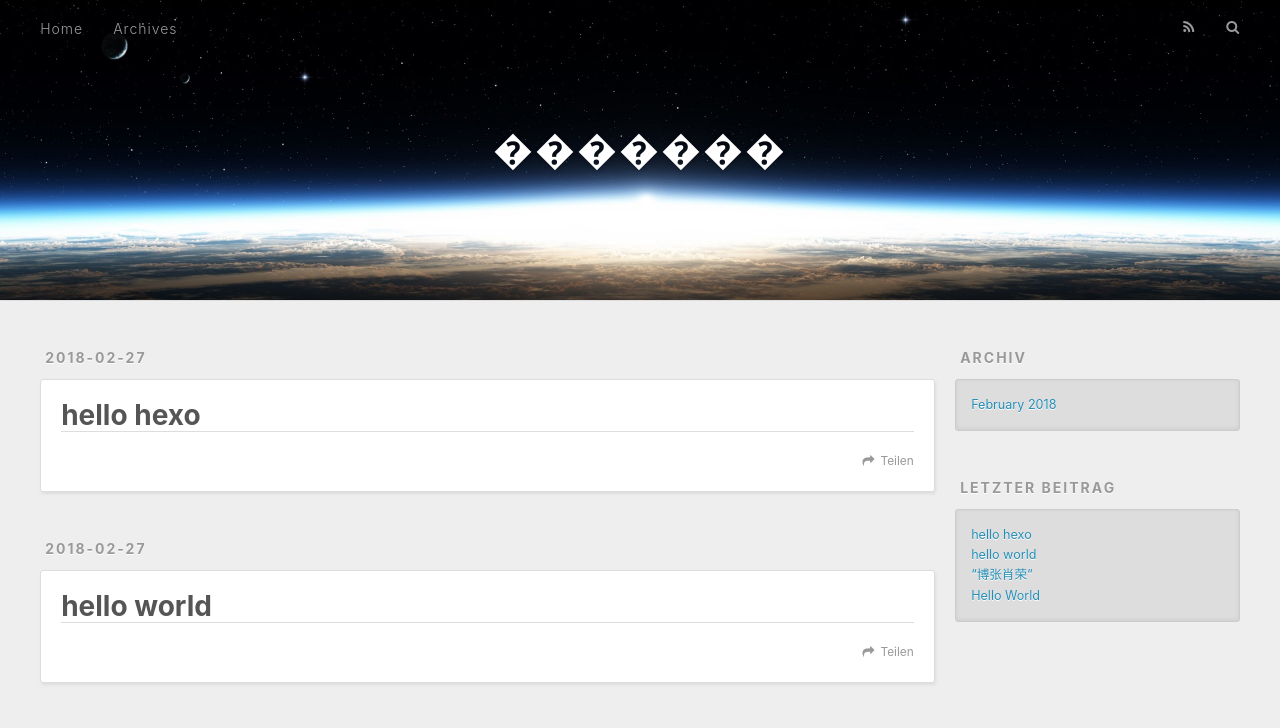
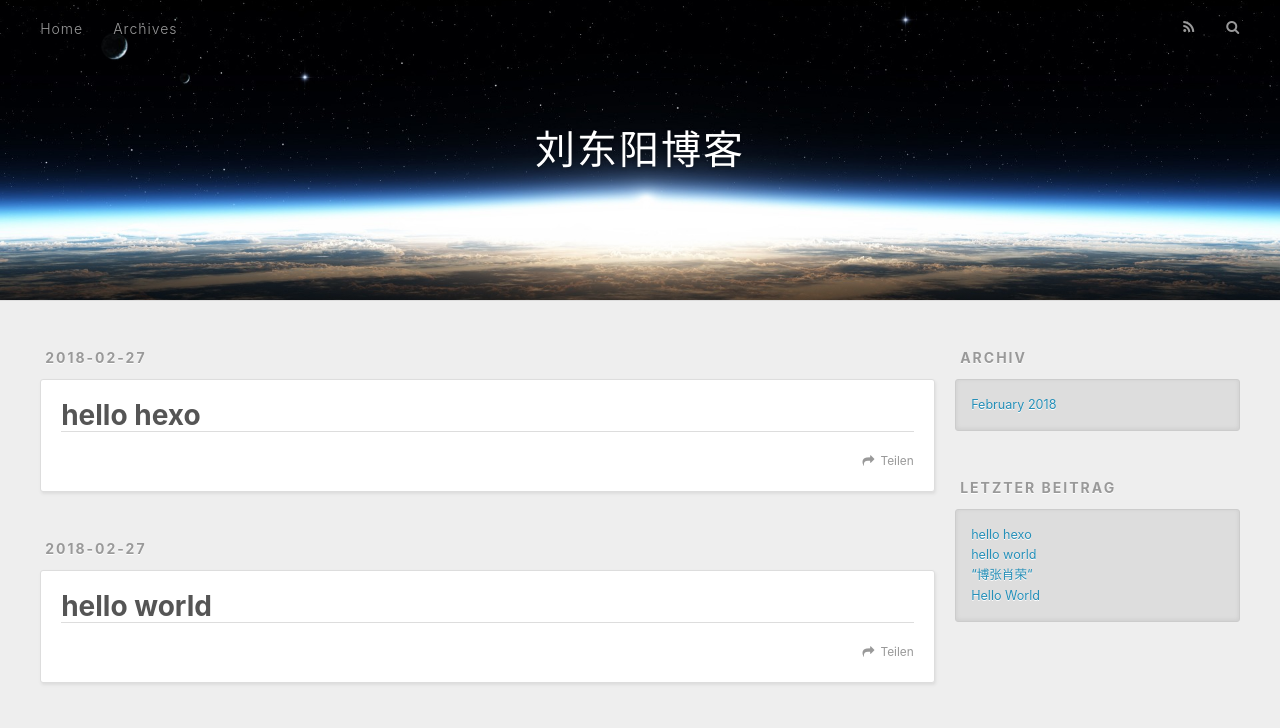
Before and after one commit to ldywork/ldywork.github.io, a plain HTML site: page index.html in a window 1280 px wide. Shown: the top 728 px of the page. Drawn offline with nearby package versions, Linux system fonts and the light colour scheme.

Commit message:
Site updated: 2018-02-27 21:48:08

```diff
--- a/index.html
+++ b/index.html
@@ -5,19 +5,16 @@
 
 
 
-  <title>�������</title>
+  <title>刘东阳博客</title>
   <meta name="viewport" content="width=device-width, initial-scale=1, maximum-scale=1">
-  <meta name="description" content="�Ȱ��������Ȱ�����">
-<meta property="og:type" content="website">
-<meta property="og:title" content="�������">
+  <meta property="og:type" content="website">
+<meta property="og:title" content="刘东阳博客">
 <meta property="og:url" content="http://yoursite.com/index.html">
-<meta property="og:site_name" content="�������">
-<meta property="og:description" content="�Ȱ��������Ȱ�����">
+<meta property="og:site_name" content="刘东阳博客">
 <meta name="twitter:card" content="summary">
-<meta name="twitter:title" content="�������">
-<meta name="twitter:description" content="�Ȱ��������Ȱ�����">
+<meta name="twitter:title" content="刘东阳博客">
 
-    <link rel="alternate" href="/atom.xml" title="�������" type="application/atom+xml">
+    <link rel="alternate" href="/atom.xml" title="刘东阳博客" type="application/atom+xml">
 
 
     <link rel="icon" href="/favicon.png">
@@ -36,7 +33,7 @@
   <div id="header-outer" class="outer">
     <div id="header-title" class="inner">
       <h1 id="logo-wrap">
-        <a href="/" id="logo">�������</a>
+        <a href="/" id="logo">刘东阳博客</a>
       </h1>
 
     </div>
```
Also changed, not shown: 2018/02/26/hello-world/index.html (+4 -4 lines), 2018/02/26/“博张肖荣“/index.html (+5 -8 lines), 2018/02/27/hello-hexo/index.html (+5 -8 lines), 2018/02/27/hello-world-1/index.html (+5 -8 lines), archives/2018/02/index.html (+7 -10 lines), archives/2018/index.html (+7 -10 lines), archives/index.html (+7 -10 lines).
